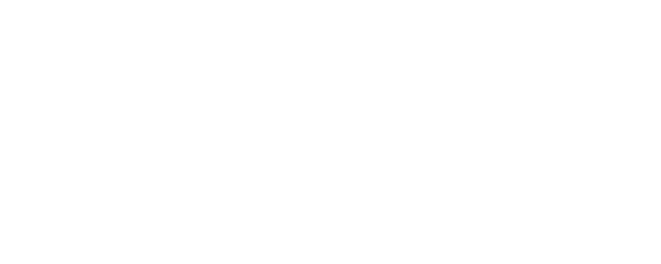
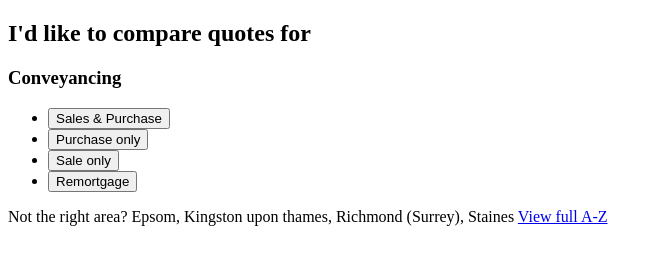
Before and after one commit to konradpichalski/coding-challenge, a website: page quotesCompare/index.html in a window 1280 px wide. Shown: the whole page, without its empty margins (0-661 px from the left). Drawn offline with Linux system fonts and the light colour scheme.

Commit message:
Basic html structure for the compare-container component

```diff
--- a/quotesCompare/index.html
+++ b/quotesCompare/index.html
@@ -8,6 +8,30 @@
     <title>Quotes compare</title>
   </head>
   <body>
+    <div class="compare-container">
+      <div class="compare-container--header">
+        <h2>I'd like to compare quotes for</h2>
+      </div>
+
+      <div class="compare-container--list">
+        <h3>Conveyancing</h3>
+
+        <ul class="buttons-list">
+          <li>
+            <button class="btn--primary">Sales & Purchase</button>
+          </li>
+          <li><button class="btn--primary">Purchase only</button></li>
+          <li><button class="btn--primary">Sale only</button></li>
+          <li><button class="btn--primary">Remortgage</button></li>
+        </ul>
+      </div>
+
+      <p class="compare-container--note">
+        Not the right area? Epsom, Kingston upon thames, Richmond (Surrey),
+        Staines <a class="link" href="#" target="_blank">View full A-Z</a>
+      </p>
+    </div>
+
     <script src="index.js"></script>
   </body>
 </html>
```
